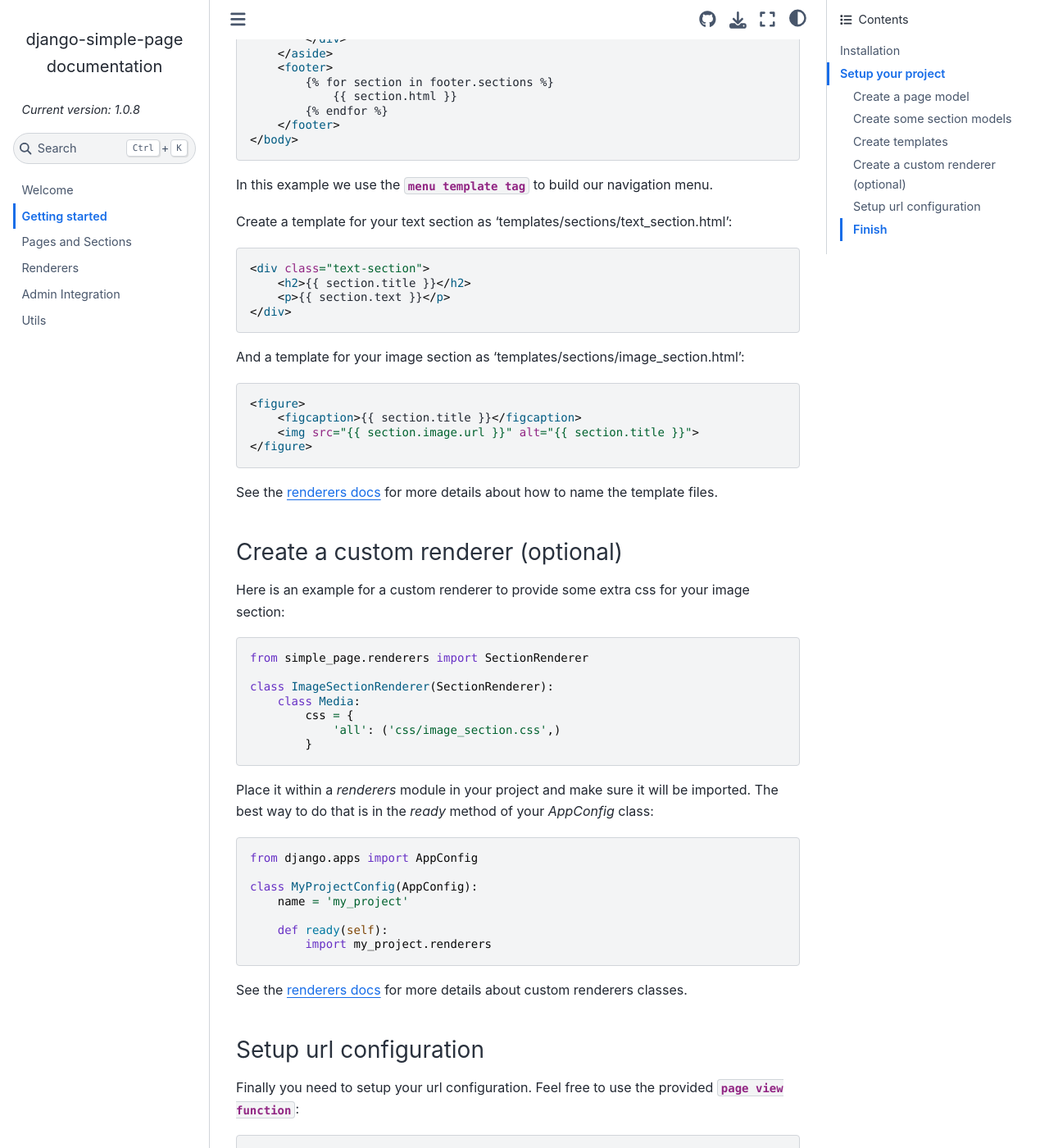
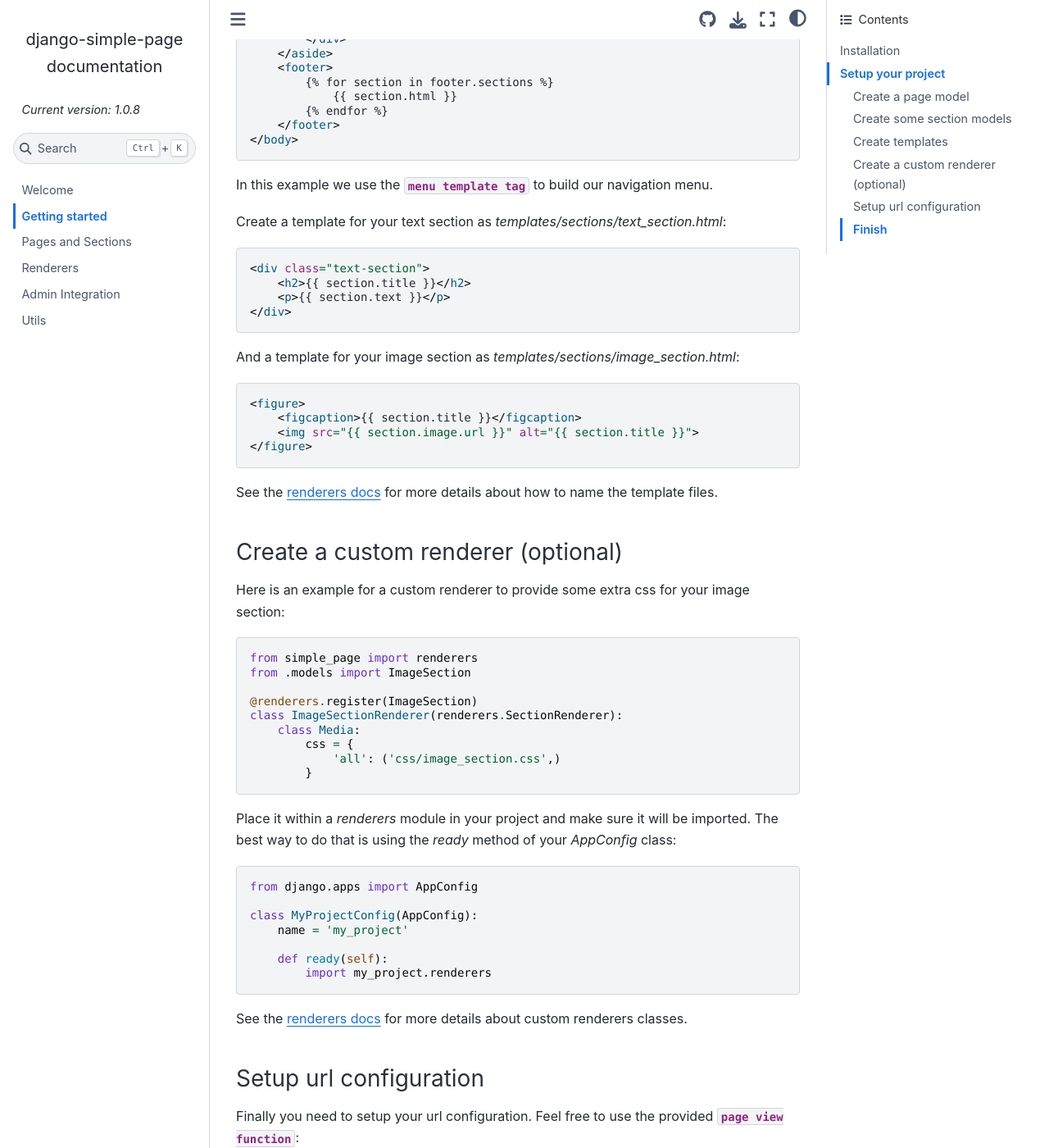
Before and after one commit to thomst/django-simple-page, a Sphinx documentation site: the page built from docs/source/topics/getting_started.rst, in a window 1280 px wide and 1400 px high, scrolled down 2290 px. Shown: the whole window at 82% size. Built offline with Sphinx 7.4.7 and the Sphinx Book theme 1.1.4, drawn with Linux system fonts in a browser that asks for light colours; some of the changed text lies outside the part shown.

Commit message:
some format fixes in the docs and doc strings

```diff
--- a/docs/source/topics/getting_started.rst
+++ b/docs/source/topics/getting_started.rst
@@ -100,7 +100,7 @@ More informations about page and section models can be found
 Create templates
 ----------------
 
-Create your page template as 'templates/pages/my_page.html'. It might look
+Create your page template as `templates/pages/my_page.html`. It might look
 something like this:
 
 .. code-block:: html
@@ -139,7 +139,7 @@ something like this:
 In this example we use the :func:`menu template tag <.templatetags.simple_page.menu>`
 to build our navigation menu.
 
-Create a template for your text section as 'templates/sections/text_section.html':
+Create a template for your text section as `templates/sections/text_section.html`:
 
 .. code-block:: html
 
@@ -149,7 +149,7 @@ Create a template for your text section as 'templates/sections/text_section.html
     </div>
 
 
-And a template for your image section as 'templates/sections/image_section.html':
+And a template for your image section as `templates/sections/image_section.html`:
 
 .. code-block:: html
 
@@ -171,9 +171,11 @@ image section:
 
 .. code-block:: python
 
-    from simple_page.renderers import SectionRenderer
+    from simple_page import renderers
+    from .models import ImageSection
 
-    class ImageSectionRenderer(SectionRenderer):
+    @renderers.register(ImageSection)
+    class ImageSectionRenderer(renderers.SectionRenderer):
         class Media:
             css = {
                 'all': ('css/image_section.css',)
@@ -181,7 +183,7 @@ image section:
 
 
 Place it within a `renderers` module in your project and make sure it will be
-imported. The best way to do that is in the `ready` method of your `AppConfig`
+imported. The best way to do that is using the `ready` method of your `AppConfig`
 class:
 
 .. code-block:: python
```
Also changed, not shown: 1 other file.
